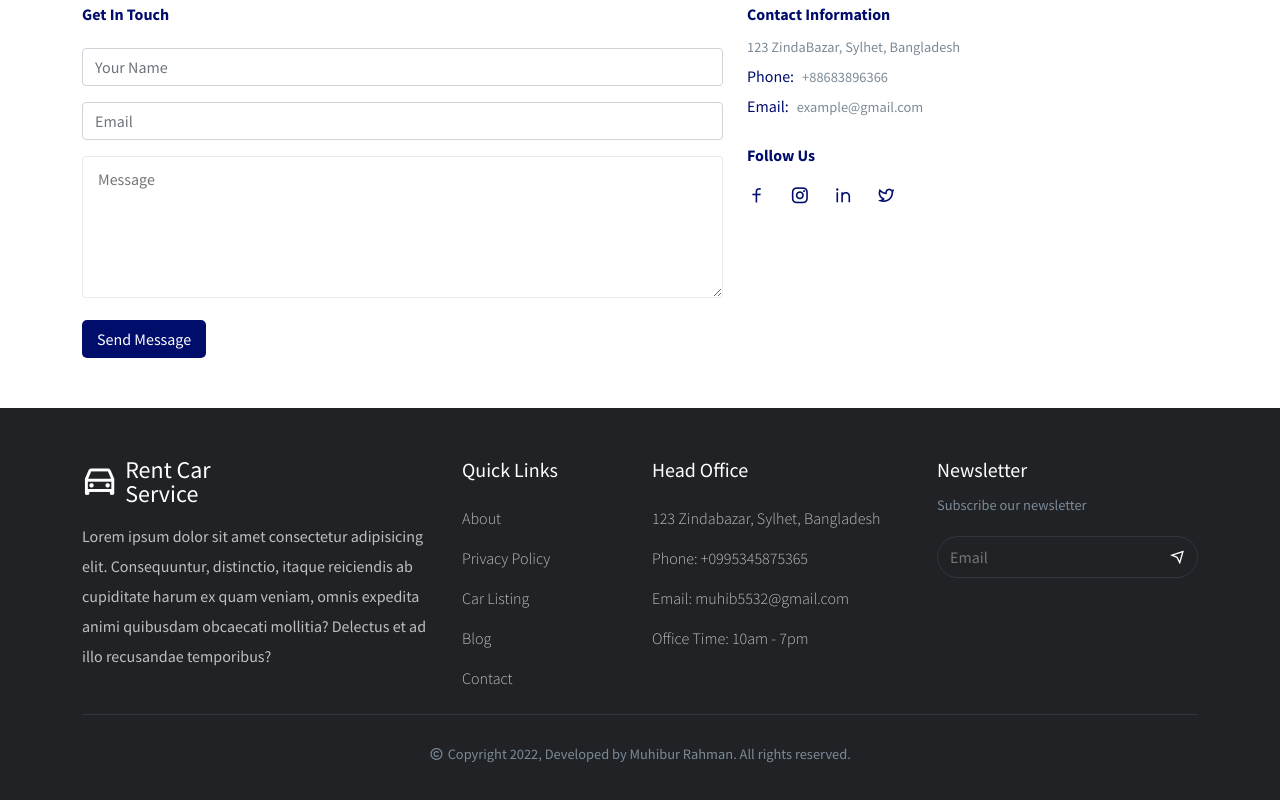
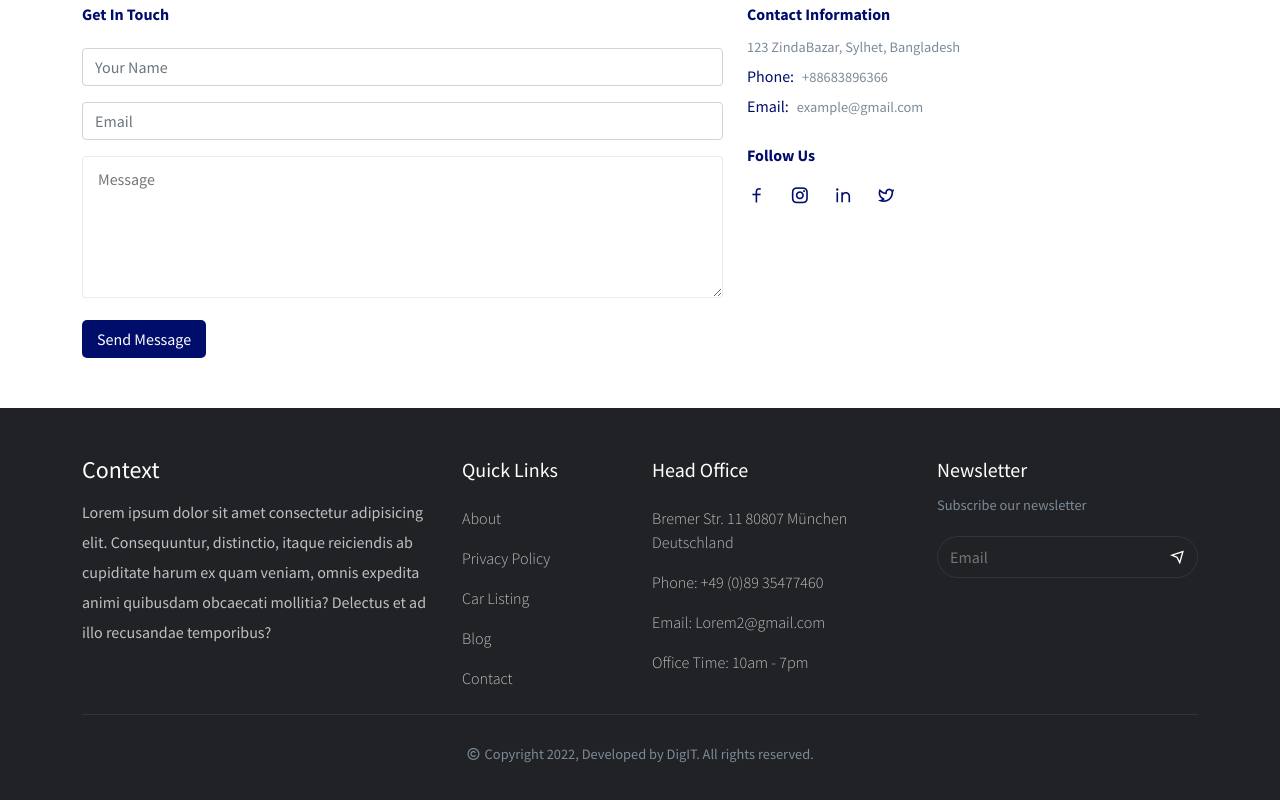
Before and after one commit to EuronRamadanii/Template3, a React (Create React App) app: page /contact in a window 1280 px wide. Shown: the part 519-1319 px from the top of the page. Built offline with nearby package versions, Linux system fonts and the light colour scheme.

Commit message:
Footer content fixed

```diff
--- a/src/components/Footer/Footer.jsx
+++ b/src/components/Footer/Footer.jsx
@@ -41,9 +41,10 @@ const Footer = () => {
             <div className="logo footer__logo">
               <h1>
                 <Link to="/home" className=" d-flex align-items-center gap-2">
-                  <i class="ri-car-line"></i>
+                  {/* <i class="ri-car-line"></i> */}
                   <span>
-                    Rent Car <br /> Service
+                    {/* Rent Car <br /> Service */}
+                    Context
                   </span>
                 </Link>
               </h1>
@@ -72,10 +73,12 @@ const Footer = () => {
           <Col lg="3" md="4" sm="6">
             <div className="mb-4">
               <h5 className="footer__link-title mb-4">Head Office</h5>
-              <p className="office__info">123 Zindabazar, Sylhet, Bangladesh</p>
-              <p className="office__info">Phone: +0995345875365</p>
+              <p className="office__info">
+                Bremer Str. 11 80807 München Deutschland
+              </p>
+              <p className="office__info">Phone: +49 (0)89 35477460</p>
 
-              <p className="office__info">Email: muhib5532@gmail.com</p>
+              <p className="office__info">Email: Lorem2@gmail.com</p>
 
               <p className="office__info">Office Time: 10am - 7pm</p>
             </div>
@@ -98,7 +101,7 @@ const Footer = () => {
             <div className="footer__bottom">
               <p className="section__description d-flex align-items-center justify-content-center gap-1 pt-4">
                 <i class="ri-copyright-line"></i>Copyright {year}, Developed by
-                Muhibur Rahman. All rights reserved.
+                DigIT. All rights reserved.
               </p>
             </div>
           </Col>
```
